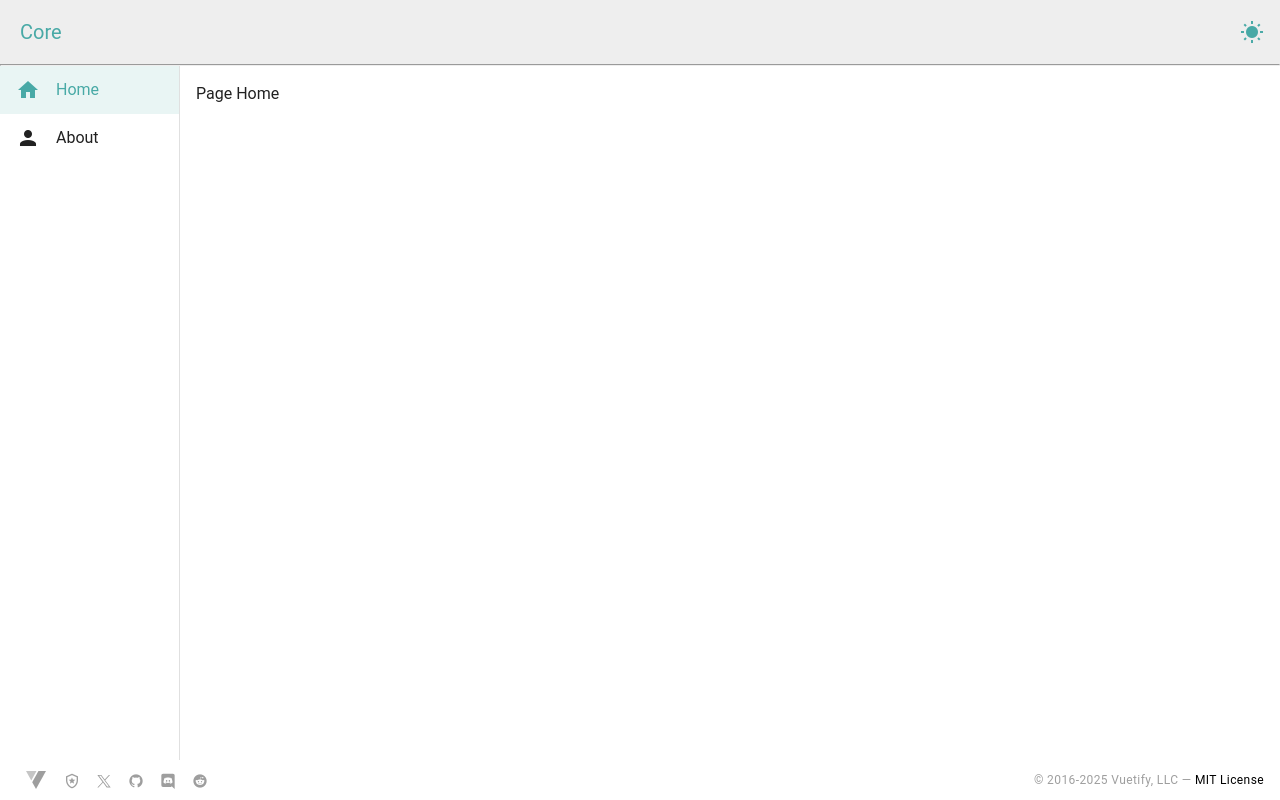
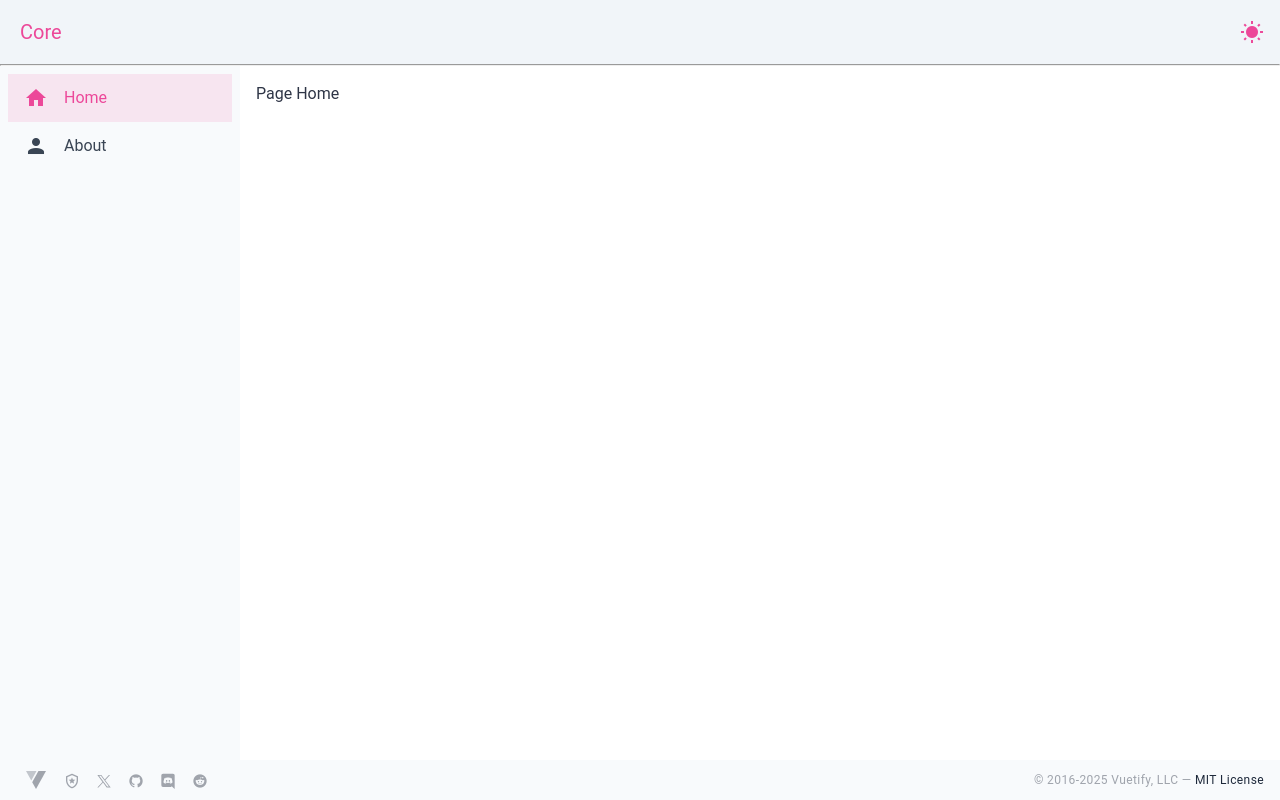
Before and after one commit to SimpllleUser/my-core, a Vue app: page / in a window 1280 px wide. Built offline with nearby package versions, Linux system fonts and the light colour scheme; a small style sheet from the web is missing.

Commit message:
refactor: update NavBar props, Vuetify theme configuration, and layout styling

```diff
--- a/src/layouts/default.vue
+++ b/src/layouts/default.vue
@@ -35,8 +35,11 @@ const navigationItems = [
 
 <style lang="scss" scoped>
 .layout-sidebar {
-  width: 180px;
+  width: 15rem;
   height: calc(100vh - 106px);
-  border-right: 1px solid #e0e0e0;
+  background-color: rgb(var(--v-theme-surface));
+}
+.layout-wrapper {
+  background-color: rgb(var(--v-theme-background));
 }
 </style>
--- a/src/plugins/vuetify.ts
+++ b/src/plugins/vuetify.ts
@@ -1,19 +1,75 @@
-/**
- * plugins/vuetify.ts
- *
- * Framework documentation: https://vuetifyjs.com`
- */
 
-// Styles
 import '@mdi/font/css/materialdesignicons.css';
 import 'vuetify/styles';
 
-// Composables
 import { createVuetify } from 'vuetify';
 
-// https://vuetifyjs.com/en/introduction/why-vuetify/#feature-guides
 export default createVuetify({
   theme: {
-    defaultTheme: 'system'
+    defaultTheme: 'system',
+    themes: {
+      light: {
+        colors: {
+          primary: '#6366F1',
+          secondary: '#EC4899',
+          accent: '#06B6D4',
+          success: '#10B981',
+          warning: '#F59E0B',
+          error: '#EF4444',
+          info: '#3B82F6',
+
+          background: '#FFFFFF',
+          surface: '#F8FAFC',
+          'surface-bright': '#FFFFFF',
+          'surface-light': '#F1F5F9',
+          'surface-dim': '#E2E8F0',
+
+          'on-primary': '#FFFFFF',
+          'on-secondary': '#FFFFFF',
+          'on-accent': '#FFFFFF',
+          'on-success': '#FFFFFF',
+          'on-warning': '#FFFFFF',
+          'on-error': '#FFFFFF',
+          'on-info': '#FFFFFF',
+          'on-background': '#0F172A',
+          'on-surface': '#1E293B',
+
+          'primary-dim': '#EEF2FF',
+          'secondary-dim': '#FCE7F3',
+          'accent-dim': '#CFFAFE',
+        }
+      },
+      dark: {
+        colors: {
+          primary: '#818CF8',
+          secondary: '#F472B6',
+          accent: '#22D3EE',
+          success: '#34D399',
+          warning: '#FBBF24',
+          error: '#F87171',
+          info: '#60A5FA',
+
+          background: '#0F172A',
+          surface: '#1E293B',
+          'surface-bright': '#334155',
+          'surface-light': '#1E293B',
+          'surface-dim': '#0F172A',
+
+          'on-primary': '#1E293B',
+          'on-secondary': '#1E293B',
+          'on-accent': '#1E293B',
+          'on-success': '#0F172A',
+          'on-warning': '#0F172A',
+          'on-error': '#1E293B',
+          'on-info': '#1E293B',
+          'on-background': '#F1F5F9',
+          'on-surface': '#F8FAFC',
+
+          'primary-dim': '#312E81',
+          'secondary-dim': '#500724',
+          'accent-dim': '#0C4A6E',
+        }
+      }
+    }
   }
 });
--- a/src/shared/ui/NavBar.vue
+++ b/src/shared/ui/NavBar.vue
@@ -6,9 +6,9 @@ const props = defineProps<INavBarProps>();
 
 <template>
   <div>
-    <VList class="py-0">
+    <VList class="pa-2">
       <VListItem
-        v-for="item in props.items"
+        v-for="(item, index) in props.items"
         :key="item.title"
         :to="item.route"
         active-class="text-secondary"
```
